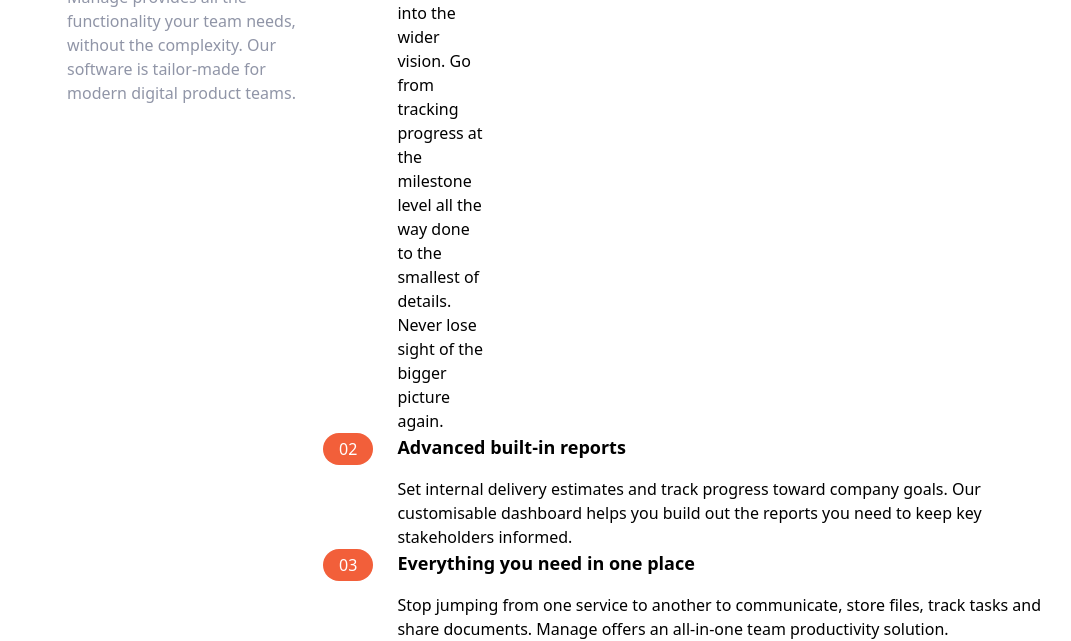
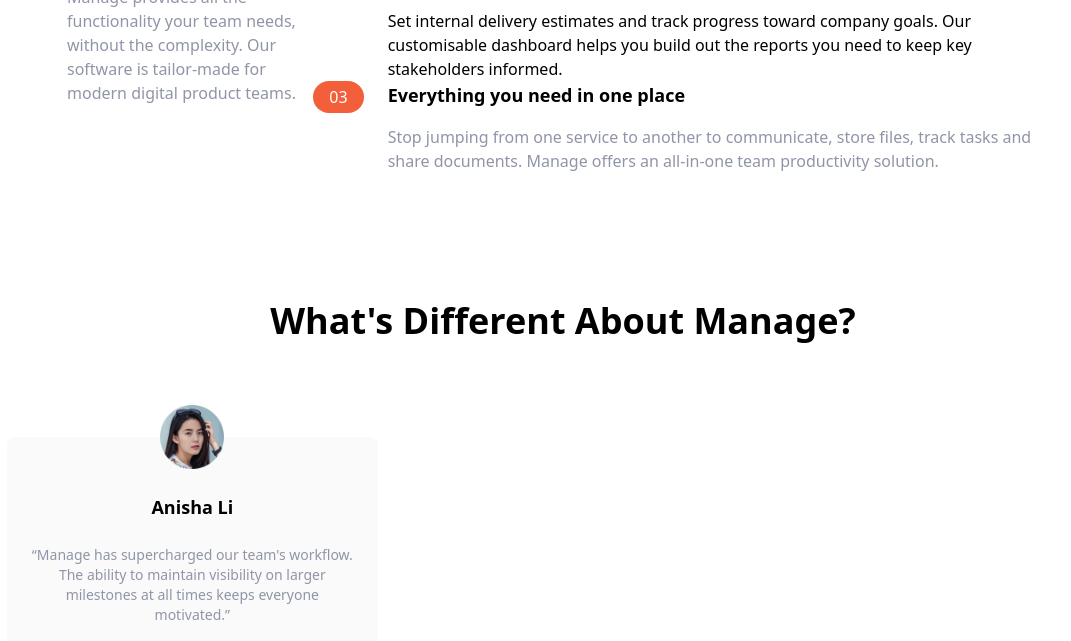
Before and after one commit to SasanTazayoni/Tailwind-CSS-demo, a website: page index.html in a window 1280 px wide. Shown: the part 839-1480 px from the top of the page, without its empty margins (77-1148 px from the left). Drawn offline with Linux system fonts and the light colour scheme.

Commit message:
Class fixes

```diff
--- a/index.html
+++ b/index.html
@@ -56,8 +56,8 @@
                 </p>
             </div>
             <div>
-                <div class="flex flex-col space-y-8 md:w-1">
-                    <div class="flex flex-col-space-y-3 md:space-y-0 md:space-x-6 md:flex-row">
+                <div class="flex flex-col space-y-8 md:w-1/2">
+                    <div class="flex flex-col space-y-3 md:space-y-0 md:space-x-6 md:flex-row">
                         <div class="rounded-l-full bg-brightRedSupLight md:bg-transparent">
                             <div class="flex items-center space-x-2">
                                 <div class="px-4 py-2 text-white rounded-full md:py-1 bg-brightRed">
@@ -120,7 +120,7 @@
                         <h3 class="hidden mb-4 text-lg font-bold md:block">
                             Everything you need in one place
                         </h3>
-                        <p class="text darkGrayishBlue">
+                        <p class="text-darkGrayishBlue">
                             Stop jumping from one service to another to communicate, store
                             files, track tasks and share documents. Manage offers an
                             all-in-one team productivity solution.
```
Also changed, not shown: css/main.css.
